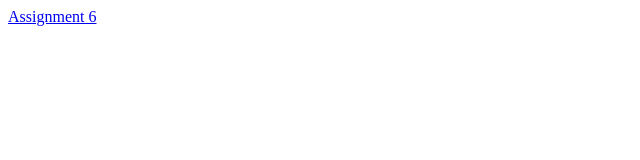
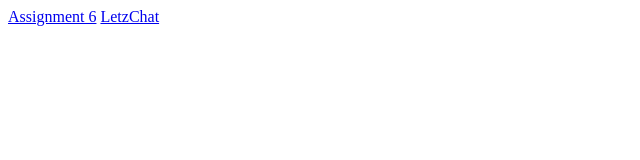
Before and after one commit to Ank-lucky/mfsi_projects, a plain HTML site: page index.html in a window 1280 px wide. Shown: the full height of the page, 0-640 px from the left. Drawn offline with Linux system fonts and the light colour scheme.

Commit message:
Update index.html

```diff
--- a/index.html
+++ b/index.html
@@ -1,3 +1,3 @@
 <!-- <a href="Assignment5/validateRegForm.html">Assignment 5</a> -->
 <a href="Assignment6/validateRegFormJquery.html">Assignment 6</a>
-<a href="RemoteSystemTempFiles/LetzChat"</a>
+<a href="RemoteSystemTempFiles/LetzChat">LetzChat</a>
```
